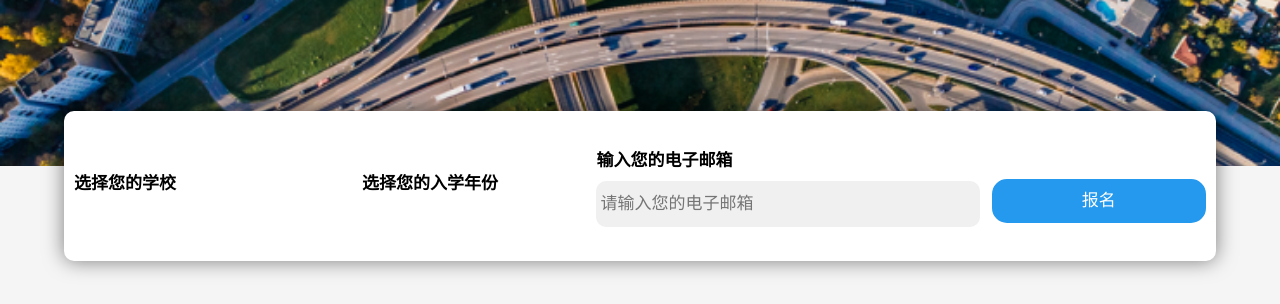
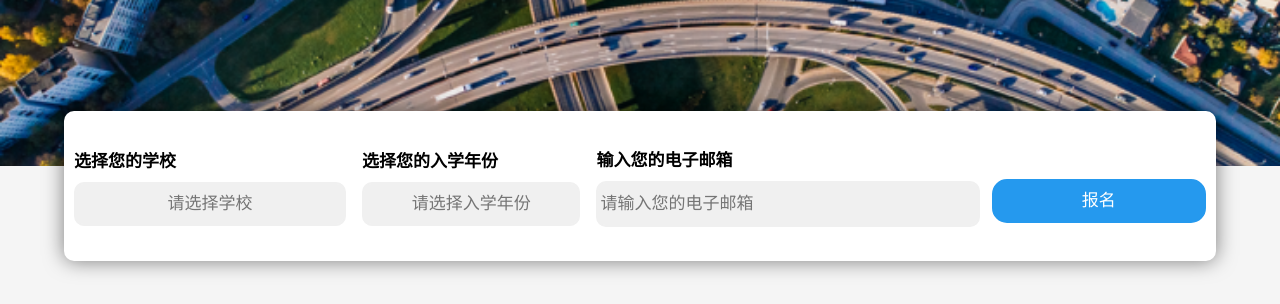
Before and after one commit to yusixian/class-ending-homework, a website built with webpack: page index.html in a window 1280 px wide. Shown: the part 284-588 px from the top of the page. Built offline with Linux system fonts and the light colour scheme; the site is published under a folder, as on GitHub Pages, so addresses that start at the root find nothing.

Commit message:
删除无关日志

```diff
--- a/index.html
+++ b/index.html
@@ -188,7 +188,7 @@
             </div>
         </div>
     </footer>
-    <script src="/dist/bundle.js"></script>
+    <script src="./dist/bundle.js"></script>
     <!-- <script type="module" src="./src/index.js"></script> -->
 </body>
 </html>
--- a/src/component/Prompt/Prompt.js
+++ b/src/component/Prompt/Prompt.js
@@ -15,12 +15,12 @@ export class Prompt {
     successMsg = '这是成功的提示';
     errorMsg = '这是失败的提示';
     constructor(name, successMsg, errorMsg) {
-        console.log(name);
+        // console.log(name);
         this.name = name;
         if(successMsg) this.successMsg = successMsg;
         if(errorMsg) this.errorMsg = errorMsg;
         this.root = document.querySelector(name);
-        console.log(this.root);
+        // console.log(this.root);
     }
     promptSuccess(school, year, email) {
         if(!this.root) return;
--- a/src/index.js
+++ b/src/index.js
@@ -10,7 +10,7 @@ window.onload = function() {// 加载完后执行脚本
     for(let i = 0; i < 4; ++i) {
         let fn = document.getElementById(`fliter-${i}`);
         fn.addEventListener('click', function() {
-            console.log(`click id = ${this.id}`);
+            // console.log(`click id = ${this.id}`);
             btnEvent.fliter(i, this);
         });
     }
```
Also changed, not shown: src/js/event/event.js (+5 -5 lines), dist/bundle.js.
